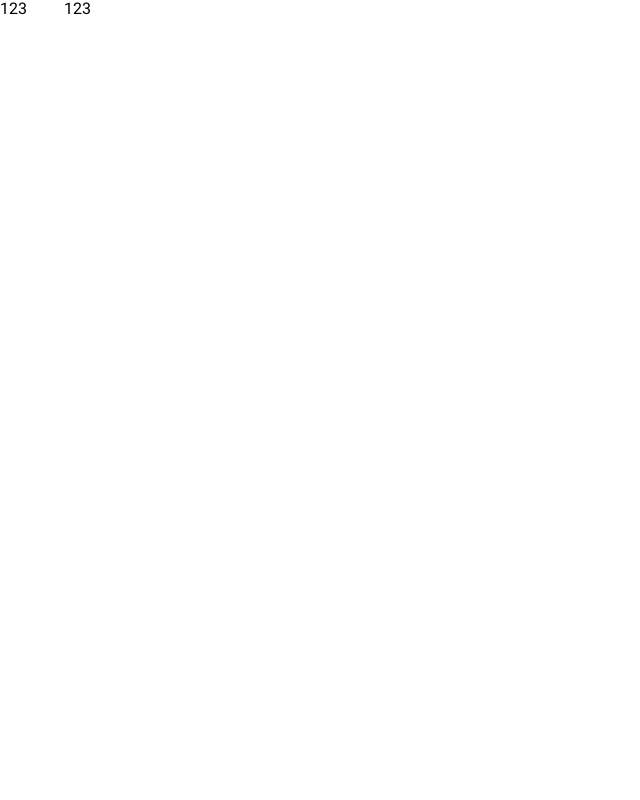
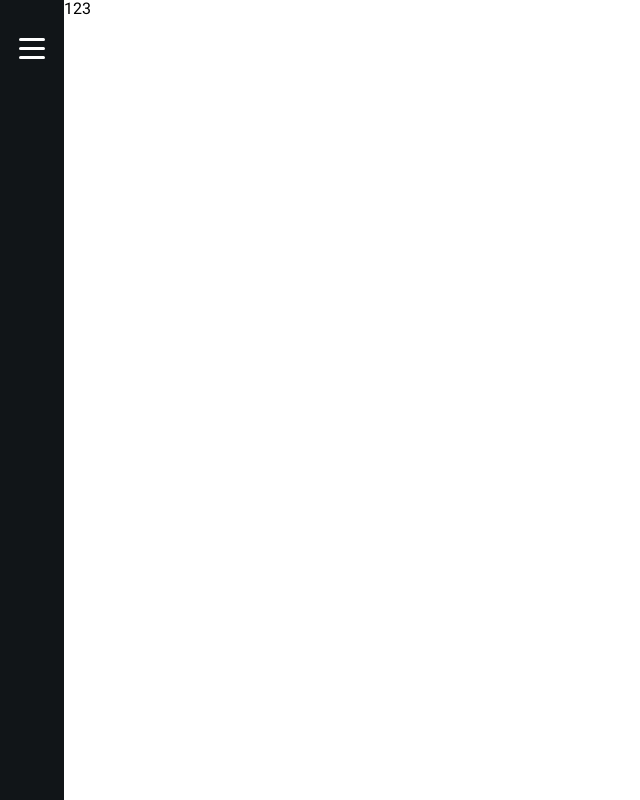
Before and after one commit to kuzaev/need-for-drive, a React (Create React App) app: page / in a window 1280 px wide. Shown: the whole page, without its empty margins (0-640 px from the left). Built offline with nearby package versions, Linux system fonts and the light colour scheme.

Commit message:
Update Main page

```diff
--- a/src/pages/Main/Main.js
+++ b/src/pages/Main/Main.js
@@ -1,11 +1,12 @@
 import React from "react";
 
+import { Sidebar } from "../../components";
 import "./Main.scss";
 
 const Main = () => {
   return (
     <div className="main">
-      <div className="main__sidebar">123</div>
+      <Sidebar className="main__sidebar" backdropClassName={"main__sidebar-backdrop--home"}/>
       <div className="main__body">123</div>
     </div>
   );
--- a/src/pages/Main/Main.scss
+++ b/src/pages/Main/Main.scss
@@ -3,10 +3,12 @@
   display: flex;
 }
 
-.main__sidebar {
-  width: 64px;
+.main__body {
+  flex: 1;
+  padding-left: 64px;
 }
 
-.main__body {
-  flex: 1;
+.main__sidebar-backdrop--home {
+  width: 50%;
+  background: #111518;
 }
```
